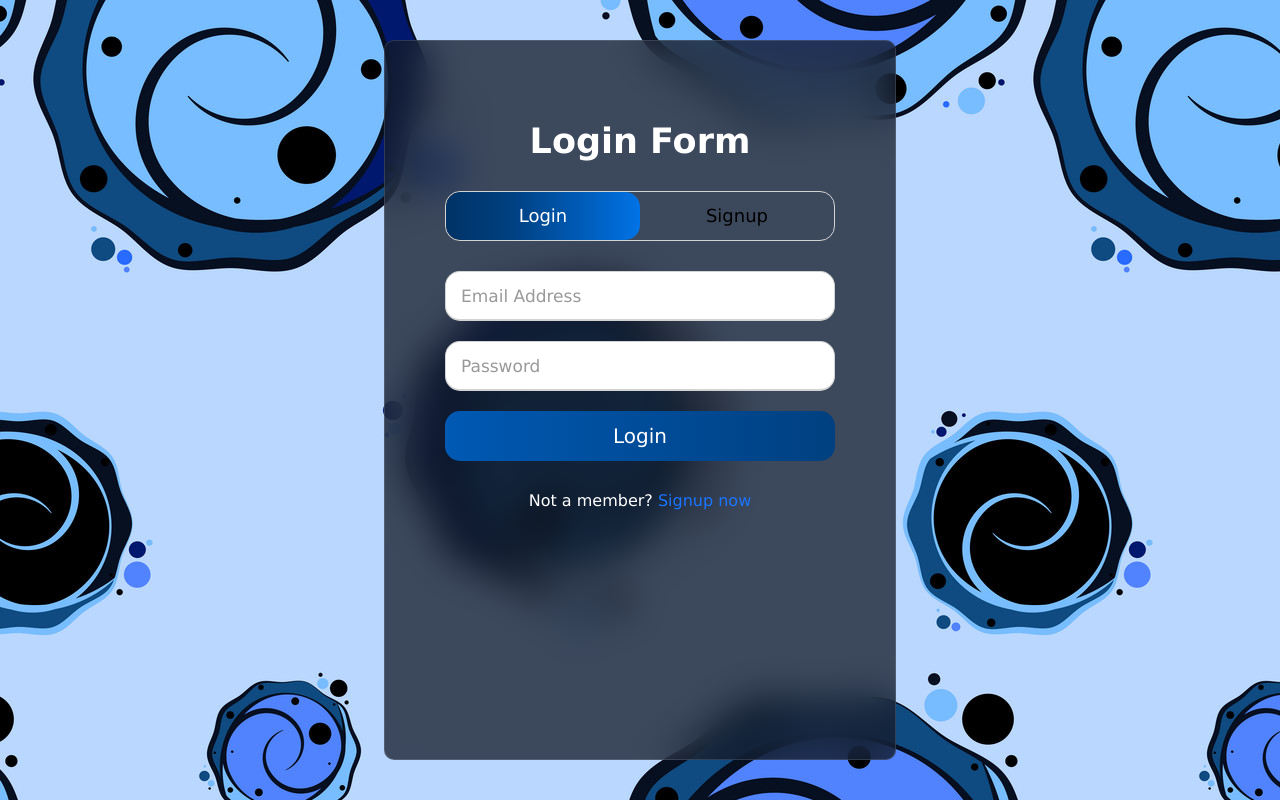
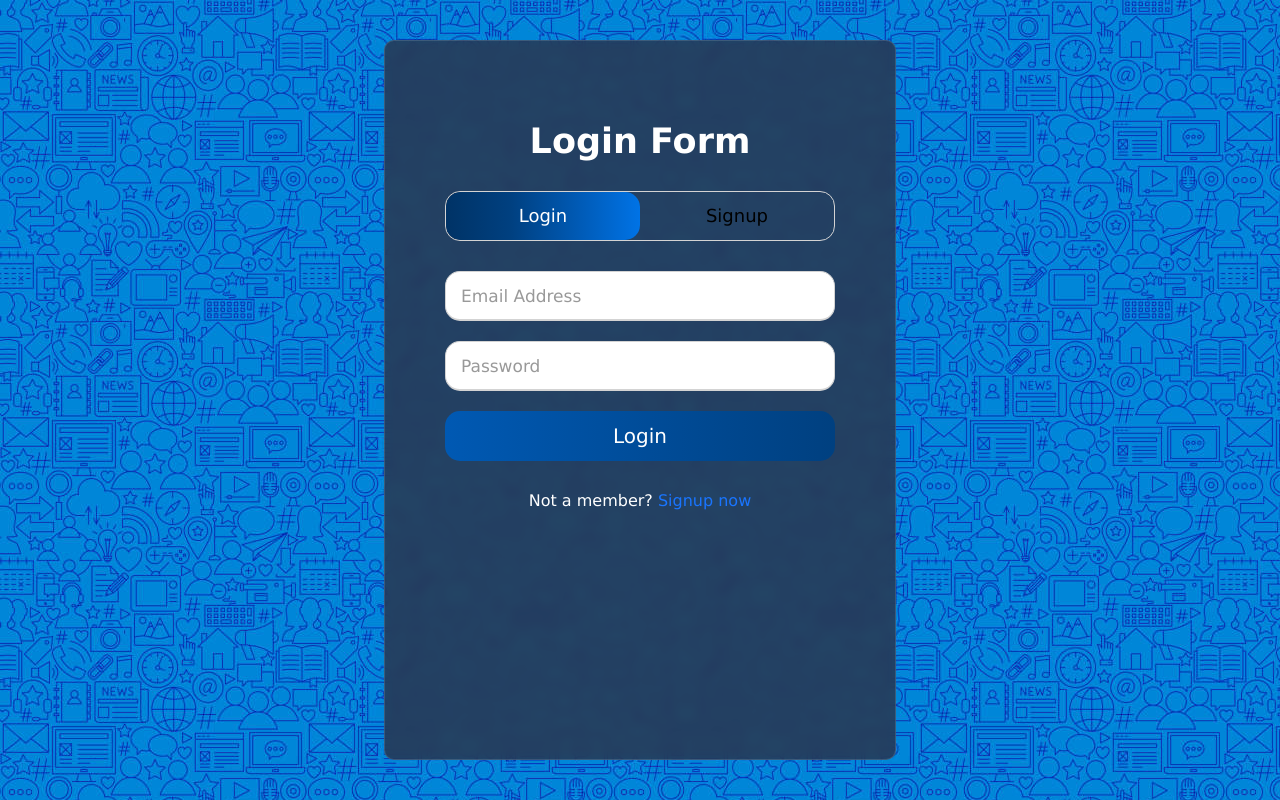
Before and after one commit to Bikram0920/VibeTalk, a React (Vite) app: page / in a window 1280 px wide. Built offline with nearby package versions, Linux system fonts and the light colour scheme; no server answers.

Commit message:
Bg change and filter adjusted

```diff
--- a/src/index.css
+++ b/src/index.css
@@ -6,7 +6,7 @@
     "Lucida Sans Unicode", Geneva, Verdana, sans-serif;
 }
 body{
-  background-image: url("/public/bg.jpg");
+  background-image: url("/public/bg2.jpg");
   display: flex;
   justify-content: center;
   align-items: center;
@@ -16,8 +16,8 @@ body{
 .container{
   max-width: 80vw;
   height: 90vh;
-  background: rgba(17,25,40,0.75);
-  backdrop-filter: blur(19px) saturate(80%);
+  background: rgb(36 49 73 / 75%);
+  backdrop-filter: blur(5px) saturate(70%);
   border-radius: 10px;
   border: 1px solid rgba(255,255,255,0.125);
   display: flex;
```
Also changed, not shown: public/bg2.jpg (added).
